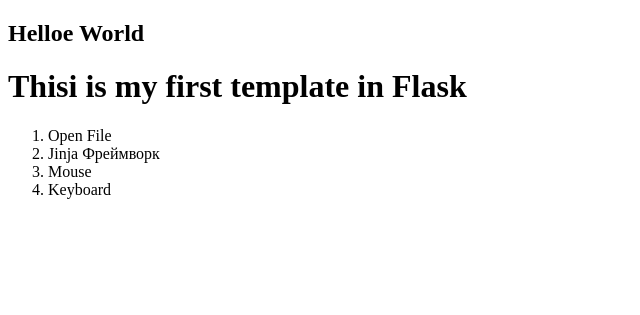
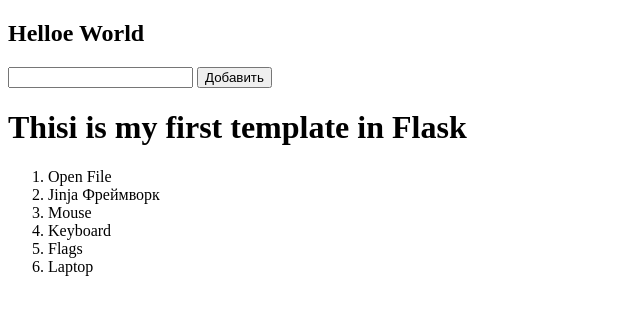
Before and after one commit to Nurbolsun/50kPython, a Flask app: page / in a window 1280 px wide. Shown: the top 315 px of the page, without its empty margins (0-640 px from the left). Run offline with Flask 3, Linux system fonts and the light colour scheme.

Commit message:
requiments

```diff
--- a/urok47/app.py
+++ b/urok47/app.py
@@ -1,4 +1,4 @@
-from flask import Flask, render_template
+from flask import Flask, render_template, request
 
 app = Flask(__name__)
 
@@ -7,3 +7,11 @@ def homepage():
     f = open("goods.txt", "r", encoding="utf-8")
     txt = f.readlines()
     return render_template("index.html", goods = txt)
+
+@app.route("/add/", methods=["POST"])
+def add():
+    good = request.form["good"]
+    f = open("goods.txt", "a+", encoding="utf-8")
+    f.write(good + "\n")
+    f.close()
+    return "Инвентарь пополнен!"
--- a/urok47/goods.txt
+++ b/urok47/goods.txt
@@ -2,3 +2,5 @@ Open File
 Jinja Фреймворк
 Mouse
 Keyboard
+Flags
+Laptop
--- /dev/null
+++ b/urok47/requirements.txt
@@ -0,0 +1,2 @@
+Flask==3.0.0
+gunicorn
--- a/urok47/templates/index.html
+++ b/urok47/templates/index.html
@@ -7,6 +7,10 @@
 </head>
 <body>
     <h2>Helloe World</h2>
+    <form action="/add/" method="post">
+        <input type="text" name="good">
+        <button>Добавить</button>
+    </form>
     <h1>Thisi is my first template in Flask</h1>
     <ol>
         {% for good in goods %}
```
Also changed, not shown: 1 other file.
